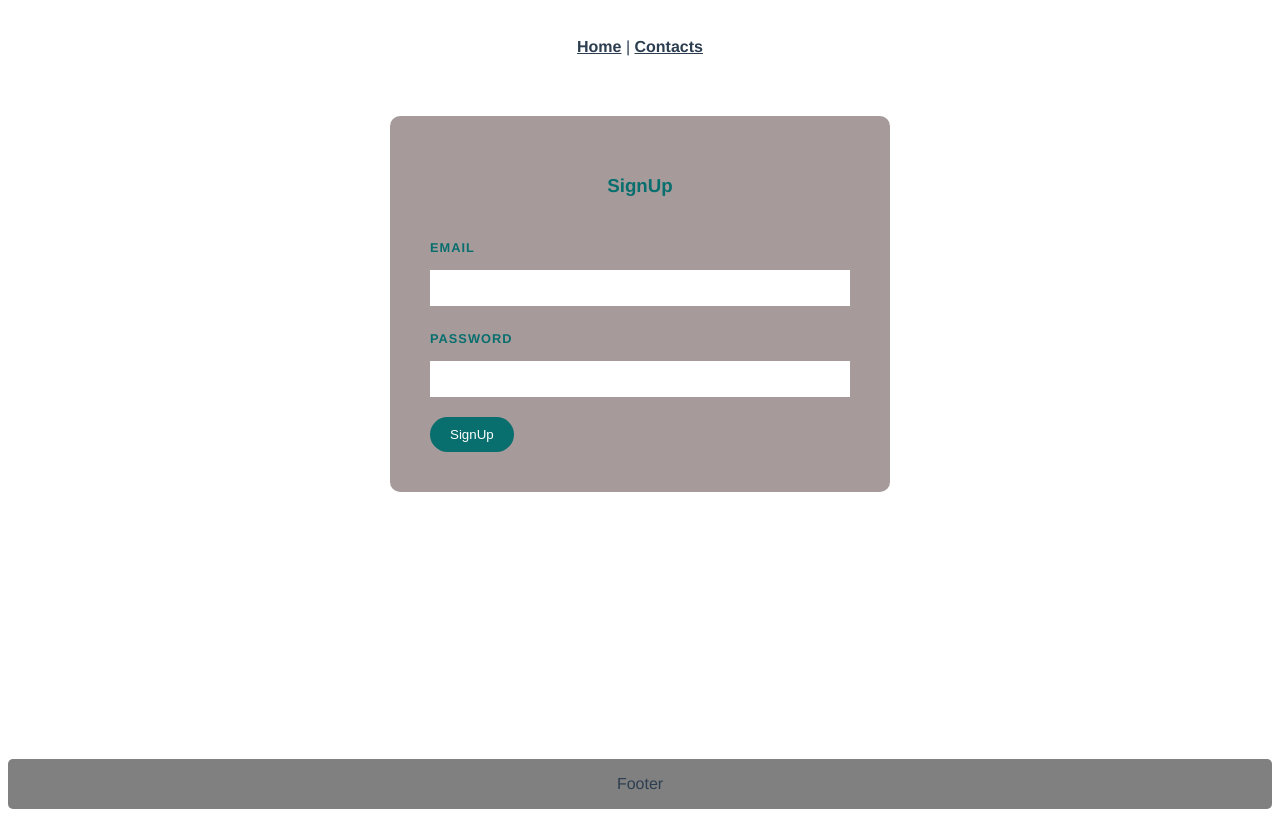
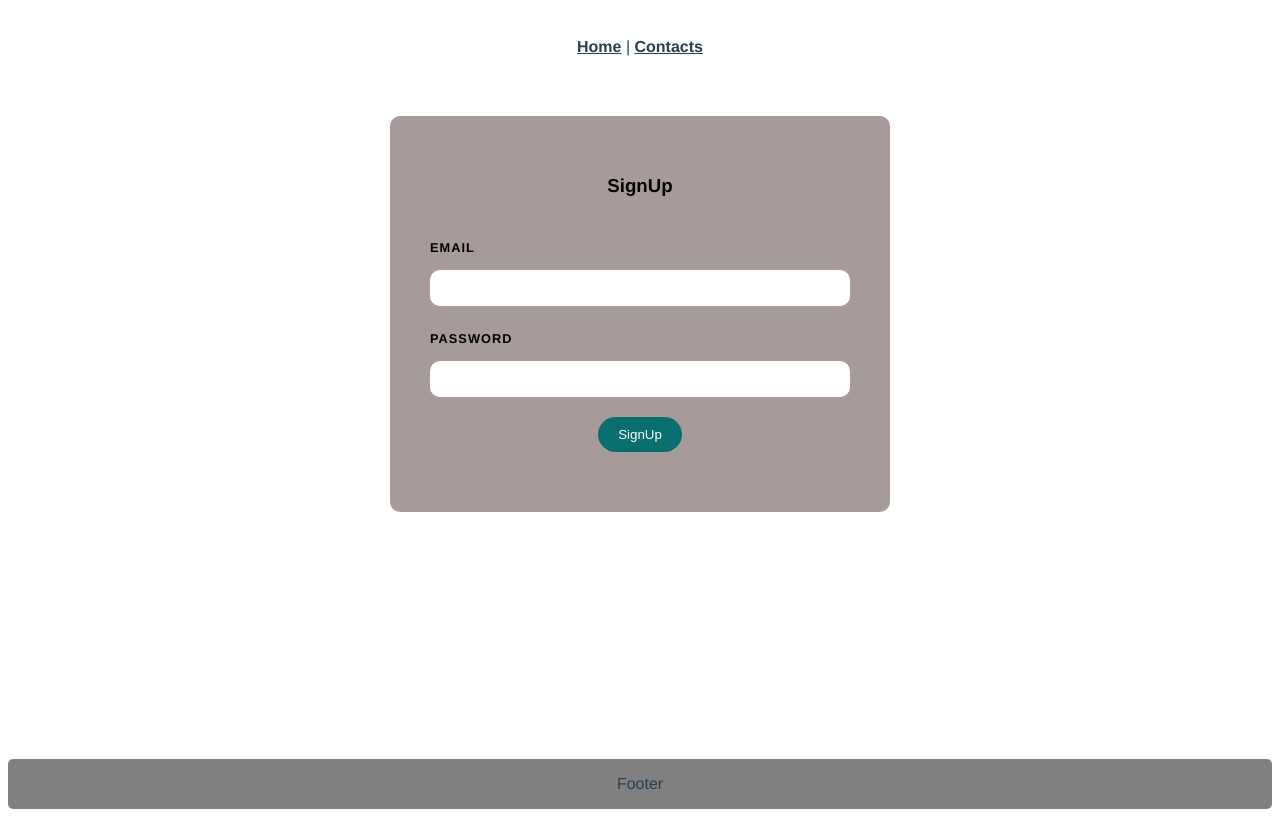
Before and after one commit to Norman90844/WADhw4, a Vue app in the folder Frontend/: page /#/signup in a window 1280 px wide. Built offline with nearby package versions, Linux system fonts and the light colour scheme.

Commit message:
Changed the SignUp page and Login page

```diff
--- a/Frontend/src/views/LogIn.vue
+++ b/Frontend/src/views/LogIn.vue
@@ -66,10 +66,10 @@ LogIn() {
 }
 h3 {
   text-align: center;
-  color: rgb(8, 110, 110);
+  color: black;
 }
 label {
-  color: rgb(8, 110, 110);
+  color: black;
   display: inline-block;
   margin: 25px 0 15px;
   font-size: 0.8em;
@@ -84,7 +84,8 @@ input {
   box-sizing: border-box;
   border: none;
   border-bottom: 1px solid white;
-  color: blue;
+  color: black;
+  border-radius: 10px;
 }
 button {
   background: rgb(8, 110, 110);
--- a/Frontend/src/views/SignUp.vue
+++ b/Frontend/src/views/SignUp.vue
@@ -62,10 +62,10 @@ SignUp() {
 }
 h3 {
   text-align: center;
-  color: rgb(8, 110, 110);
+  color: black;
 }
 label {
-  color: rgb(8, 110, 110);
+  color: black;
   display: inline-block;
   margin: 25px 0 15px;
   font-size: 0.8em;
@@ -80,7 +80,8 @@ input {
   box-sizing: border-box;
   border: none;
   border-bottom: 1px solid white;
-  color: blue;
+  color: black;
+  border-radius: 10px;
 }
 button {
   background: rgb(8, 110, 110);
@@ -92,4 +93,13 @@ button {
   align-items: center;
   text-align: center;
 }
+.SignUp{
+  display: block;
+  margin: 20px auto;
+  background: rgb(8, 110, 110);
+  border: 0;
+  padding: 10px 20px;
+  color: white;
+  border-radius: 20px;
+}
 </style>
```
